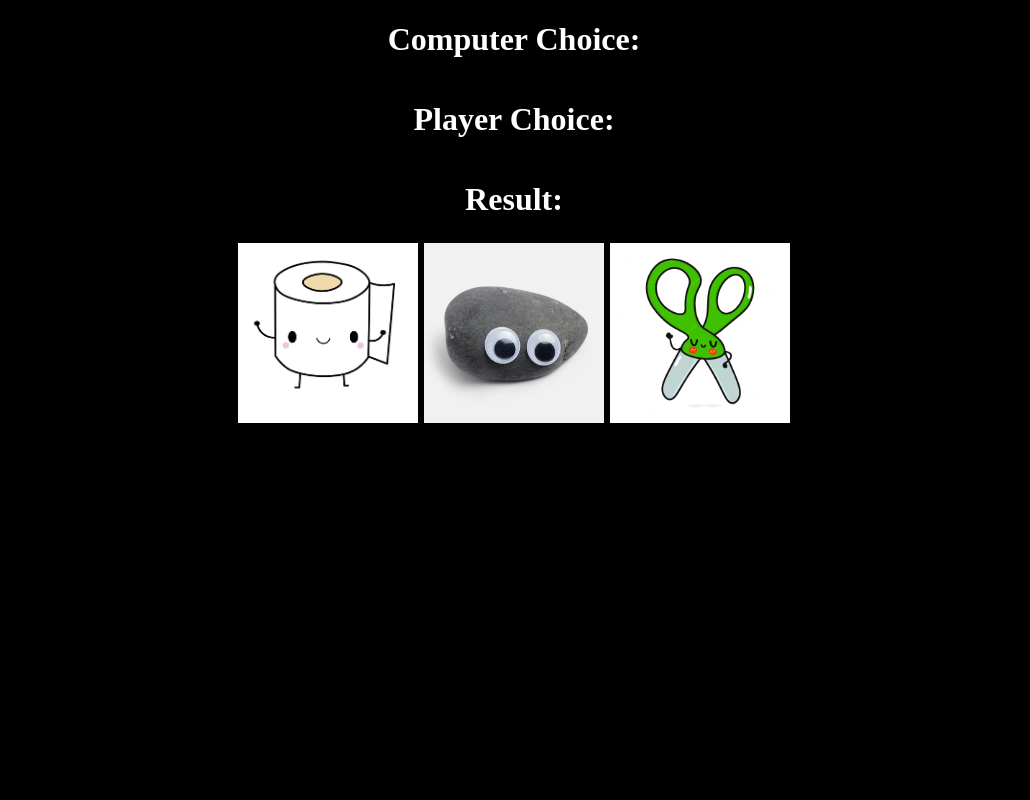
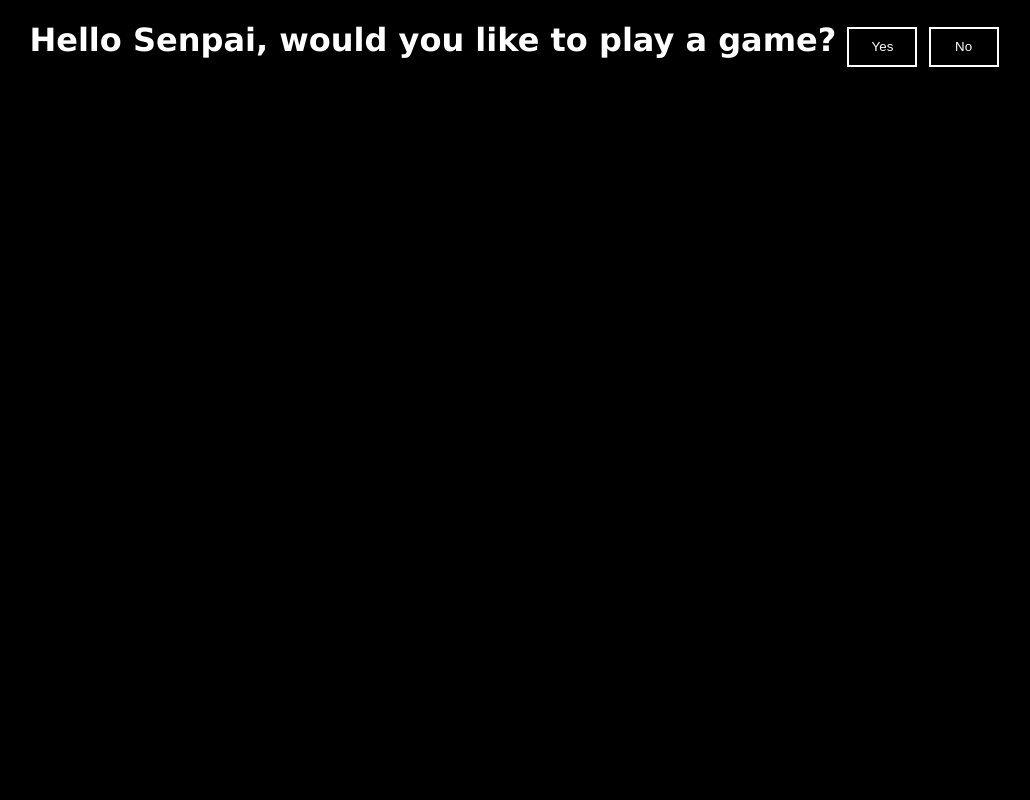
Before and after one commit to TekNellCo/rockpaperscissors, a plain HTML site: page index.html in a window 1280 px wide. Shown: the top 800 px of the page, without its empty margins (126-1156 px from the left). Drawn offline with Linux system fonts and the light colour scheme.

Commit message:
add greeting

```diff
--- a/index.html
+++ b/index.html
@@ -6,21 +6,36 @@
     <title>Document</title>
 </head>
 <body>
+
+<div class="greeting">
+    <h1 class="text">Hello Senpai, would you like to play a game?
+
+        <button id="yes" onclick="agree()">Yes</button>
+        <button class="no" onclick="disagree()">No</button>
+
+
+    </h1>
+
+
+
+
+
+</div>
 <div class="gameArea">
     <h1 class="computerChoice">Computer Choice:</h1>
     <h1 class="playerChoice">Player Choice:</h1>
     <h1 class="result">Result:</h1>
     <div class="rpsContainer">
        <div>
-        <img onclick="paper()" id="paper"src="/images/paper.jpg">
+        <img onclick="paper()" id="paper"src="images/paper.jpg">
 
     </div>
        <div>
-        <img onclick="rock()" id="rock"src="/images/rock.jpg">
+        <img onclick="rock()" id="rock"src="images/rock.jpg">
 
     </div>
         <div>
-        <img onclick="scissors()" id="scissors"src="/images/scissors.jpg">
+        <img onclick="scissors()" id="scissors" src="images/scissors.jpg">
 
     </div>
     </div>
--- a/script.js
+++ b/script.js
@@ -11,6 +11,20 @@ let p = "paper";
 let s = "scissors";
 let r = "rock";
 
+const yes = document.getElementById('yes');
+let greeting = document.querySelector('.greeting');
+const no = document.getElementsByClassName('.no');
+
+function disagree(){
+    greeting.style.cssText = 'display : none';
+    alert('Too bad!');
+
+}
+
+function agree(){
+    greeting.style.cssText = 'display : none';
+
+}
 
 
 
--- a/styles.css
+++ b/styles.css
@@ -8,6 +8,7 @@ body{
     width:100%;
     border:3px solid black;
     max-width:180px;
+    border-radius: 8%;
 
 
 }
@@ -48,3 +49,35 @@ h1{
     border:20px solid green;
     max-width: 200px;
 }
+
+.greeting{
+    font-family:'Lucida Sans', 'Lucida Sans Regular';
+    display:flex;
+    justify-content: center;
+    height: 100vh;
+
+}
+
+.text{
+    overflow: hidden;
+    white-space:nowrap;
+    animation:typing;
+    animation-duration: 7s;
+    animation-fill-mode: forwards;
+    flex-direction: column;
+}
+@keyframes typing {
+    from { width: 0 }
+    to { width: 100% }
+  }
+  .text button{
+    border: 2px solid white;
+    height: 40px;
+    width:70px;
+    background-color:black;
+    color:white;
+  }
+  .text button:hover{
+    background-color: white;
+    color:black;
+  }
```
